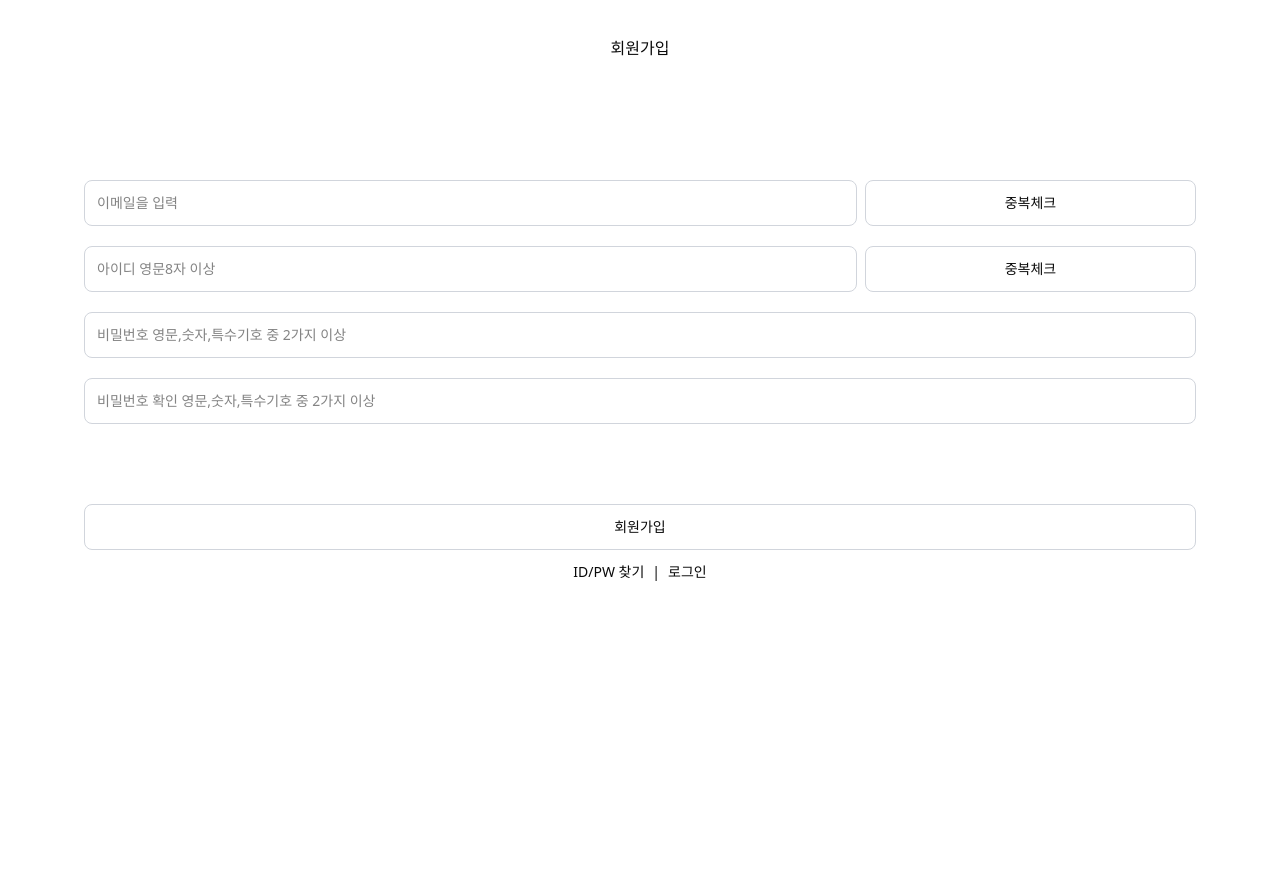
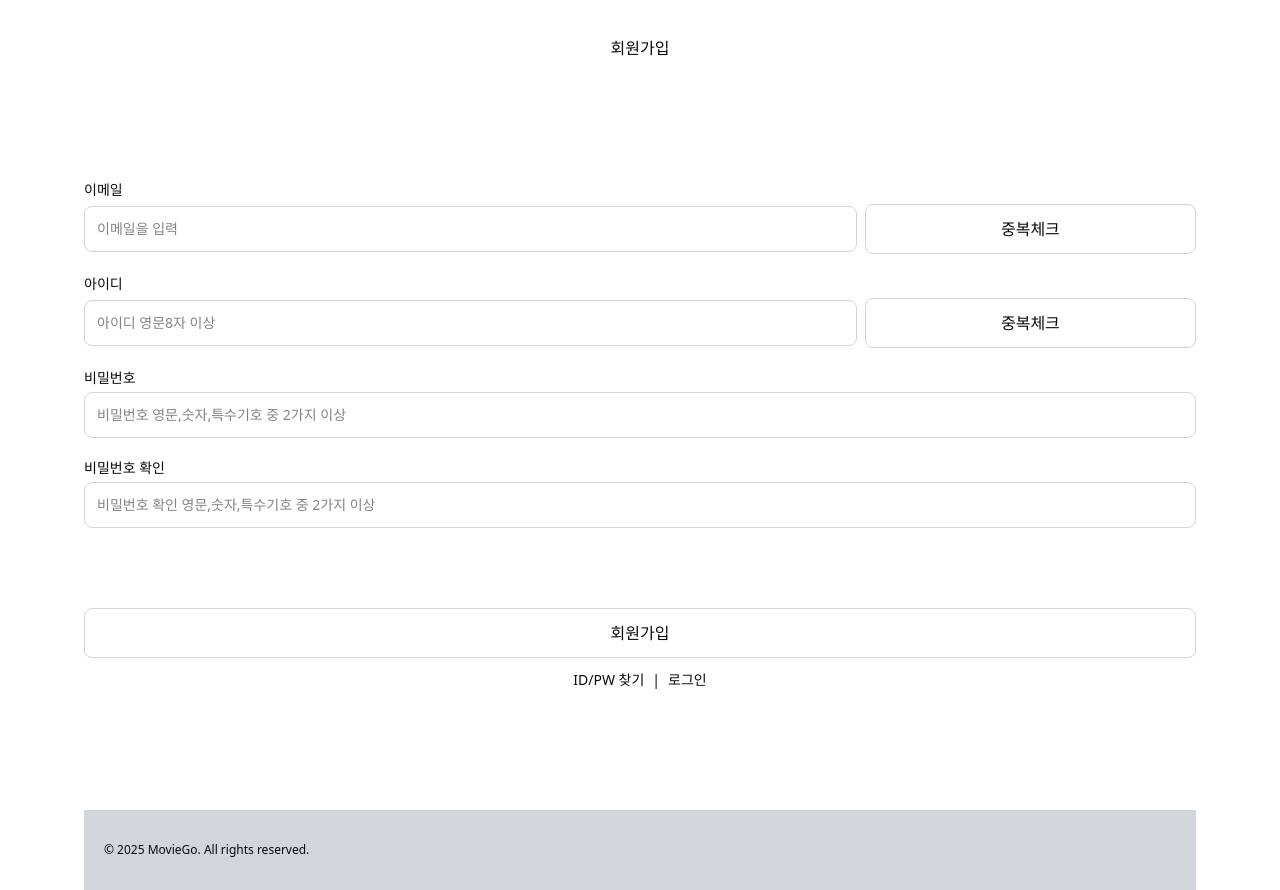
Before and after one commit to team-moviego/front-end, a Next.js app: page /sign-up in a window 1280 px wide. Before the commit the page ends 800 px from the top, so only its background shows below. Built offline with nearby package versions, Linux system fonts and the light colour scheme.

Commit message:
feat: 회원가입 페이지에 버튼 및 푸터 컴포넌트 추가, 입력 필드 레이아웃 개선

```diff
--- a/src/app/(pages)/sign-up/page.tsx
+++ b/src/app/(pages)/sign-up/page.tsx
@@ -1,5 +1,7 @@
 "use client";
 
+import Button from "@/app/(components)/Button";
+import Footer from "@/app/(components)/Footer";
 import { useRouter } from "next/navigation";
 
 export default function RegisterPage() {
@@ -9,7 +11,12 @@ export default function RegisterPage() {
       <div className="mt-9 flex justify-center">
         <p className="text-base">회원가입</p>
       </div>
-      <div className="mt-30 flex gap-2">
+      {/* 이메일 */}
+      <div className="mt-30 space-y-3">
+        <label htmlFor="email" className="mb-1 block text-sm">
+          이메일
+        </label>
+        <div className="flex items-center gap-2">
           <div className="basis-7/10">
             <input
               type="text"
@@ -18,12 +25,16 @@ export default function RegisterPage() {
             />
           </div>
           <div className="basis-3/10">
-          <button className="w-full rounded-md border border-gray-300 p-3 text-sm">
-            중복체크
-          </button>
+            <Button>중복체크</Button>
           </div>
         </div>
-      <div className="mt-5 flex gap-2">
+      </div>
+      {/* 아이디 */}
+      <div className="mt-5 space-y-3">
+        <label htmlFor="id" className="mb-1 block text-sm">
+          아이디
+        </label>
+        <div className="flex items-center gap-2">
           <div className="basis-7/10">
             <input
               type="text"
@@ -32,25 +43,34 @@ export default function RegisterPage() {
             />
           </div>
           <div className="basis-3/10">
-          <button className="w-full rounded-md border border-gray-300 p-3 text-sm">
-            중복체크
-          </button>
+            <Button>중복체크</Button>
           </div>
         </div>
+      </div>
+      {/* 비밀번호 */}
+      <div className="mt-5 space-y-3">
+        <label htmlFor="pwd" className="mb-1 block text-sm">
+          비밀번호
+        </label>
         <input
           type="password"
           placeholder="비밀번호 영문,숫자,특수기호 중 2가지 이상"
-        className="mt-5 w-full rounded-md border border-gray-300 p-3 text-sm focus:ring-1 focus:ring-gray-500 focus:outline-none"
+          className="w-full rounded-md border border-gray-300 p-3 text-sm focus:ring-1 focus:ring-gray-500 focus:outline-none"
         />
+      </div>
+      {/* 비밀번호 확인 */}
+      <div className="mt-5 space-y-3">
+        <label htmlFor="pwd-check" className="mb-1 block text-sm">
+          비밀번호 확인
+        </label>
         <input
           type="password"
           placeholder="비밀번호 확인 영문,숫자,특수기호 중 2가지 이상"
-        className="mt-5 w-full rounded-md border border-gray-300 p-3 text-sm focus:ring-1 focus:ring-gray-500 focus:outline-none"
+          className="w-full rounded-md border border-gray-300 p-3 text-sm focus:ring-1 focus:ring-gray-500 focus:outline-none"
         />
+      </div>
 
-      <button className="mt-20 w-full rounded-md border border-gray-300 p-3 text-sm">
-        회원가입
-      </button>
+      <Button className="mt-20">회원가입</Button>
       <div className="mt-3 flex justify-center gap-2">
         <p
           className="cursor-pointer text-sm"
@@ -66,6 +86,8 @@ export default function RegisterPage() {
           로그인
         </p>
       </div>
+      <div className="mb-20"></div>
+      <Footer />
     </div>
   );
 }
```
Lines whose indentation alone changed are shown as unchanged.
